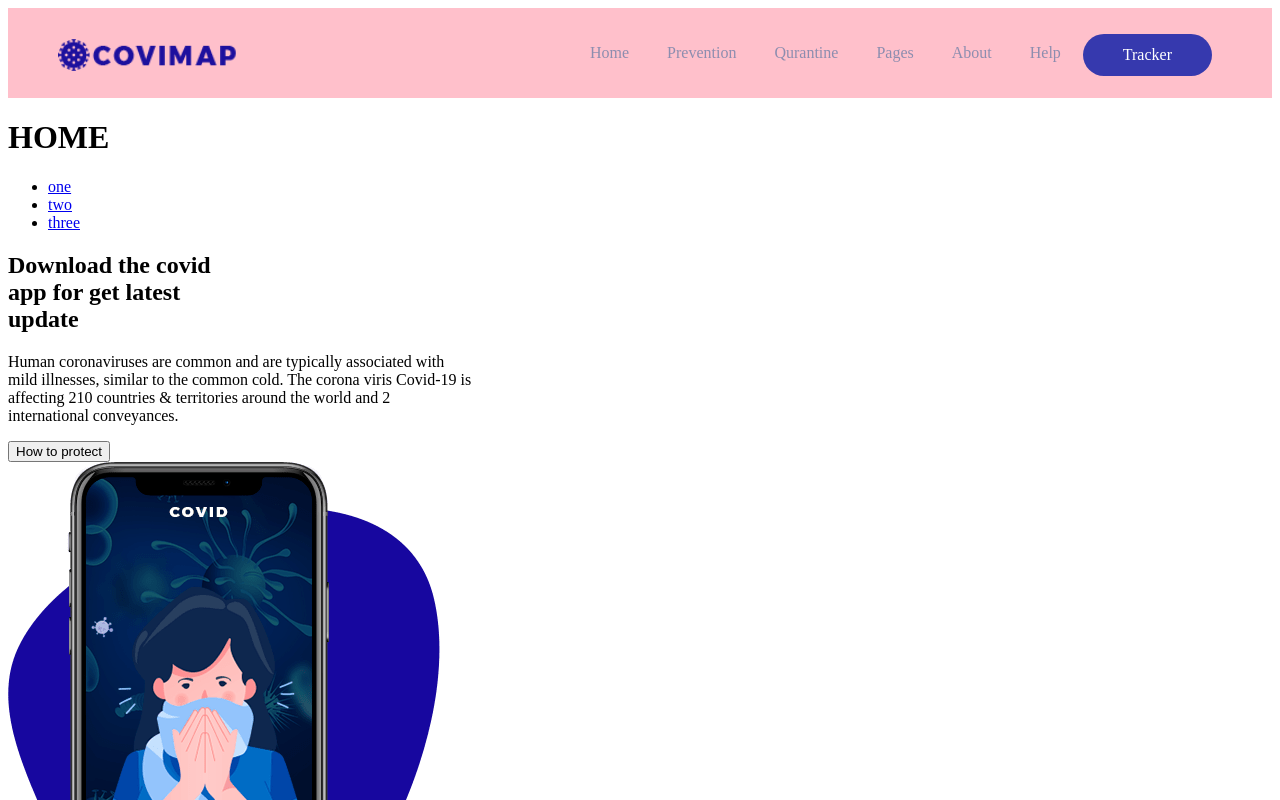
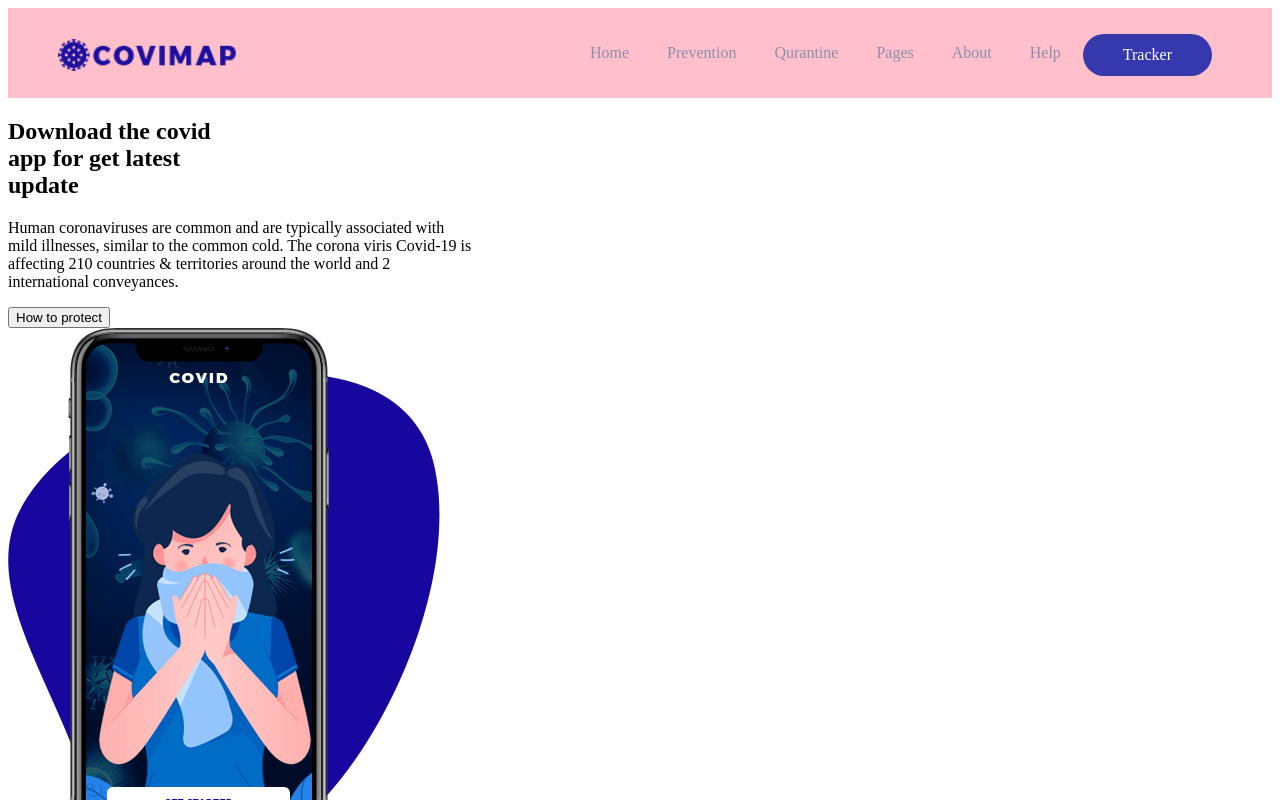
Before and after one commit to TatianaKedrova/amunt-p1-covid-tracker, a SvelteKit app: page / in a window 1280 px wide. Shown: the top 800 px of the page. Built offline with nearby package versions, Linux system fonts and the light colour scheme.

Commit message:
Routing (SvelteKit)

```diff
--- a/src/lib/header.svelte
+++ b/src/lib/header.svelte
@@ -2,11 +2,11 @@
 	<ul>
 		<li><img src="/logo.png" alt="Logo" sveltekit:prefetch/></li>
 		<li><a href="/" sveltekit:prefetch>Home</a></li>
-		<li><a href="/" sveltekit:prefetch>Prevention</a></li>
-		<li><a href="/" sveltekit:prefetch>Qurantine</a></li>
-		<li><a href="/" sveltekit:prefetch>Pages</a></li>
-		<li><a href="/" sveltekit:prefetch>About</a></li>
-		<li><a href="/" sveltekit:prefetch>Help</a></li>
+		<li><a href="/home/prevention" sveltekit:prefetch>Prevention</a></li>
+		<li><a href="/home/qurantine" sveltekit:prefetch>Qurantine</a></li>
+		<li><a href="/home/pages" sveltekit:prefetch>Pages</a></li>
+		<li><a href="/home/about" sveltekit:prefetch>About</a></li>
+		<li><a href="/home/help" sveltekit:prefetch>Help</a></li>
 		<li id="tracker"><a href="/tracker" sveltekit:prefetch>Tracker</a></li>
 	</ul>
 </header>
--- a/src/routes/+layout.svelte
+++ b/src/routes/+layout.svelte
@@ -5,8 +5,10 @@
 
 <Header />
 
-<main>
-<slot />
-</main>
+<div class="layout">
+	<main>
+		<slot />
+	</main>
+</div>
 
 <Footer />
--- a/src/routes/+page.svelte
+++ b/src/routes/+page.svelte
@@ -1,14 +1,3 @@
-<h1>HOME</h1>
-
-<ul>
-	<li><a href="/home/one">one</a></li>
-	<li><a href="/home/two">two</a></li>
-	<li><a href="/home/three">three</a></li>
-</ul>
-
-
-
-
 <section class="home-main">
 	<div class="home-text">
 		<h1>Download the covid<br />app for get latest<br />update</h1>
--- a/src/routes/home/[slug]/+page.svelte
+++ b/src/routes/home/[slug]/+page.svelte
@@ -0,0 +1 @@
+<h1>This is Slug Page</h1>
```
